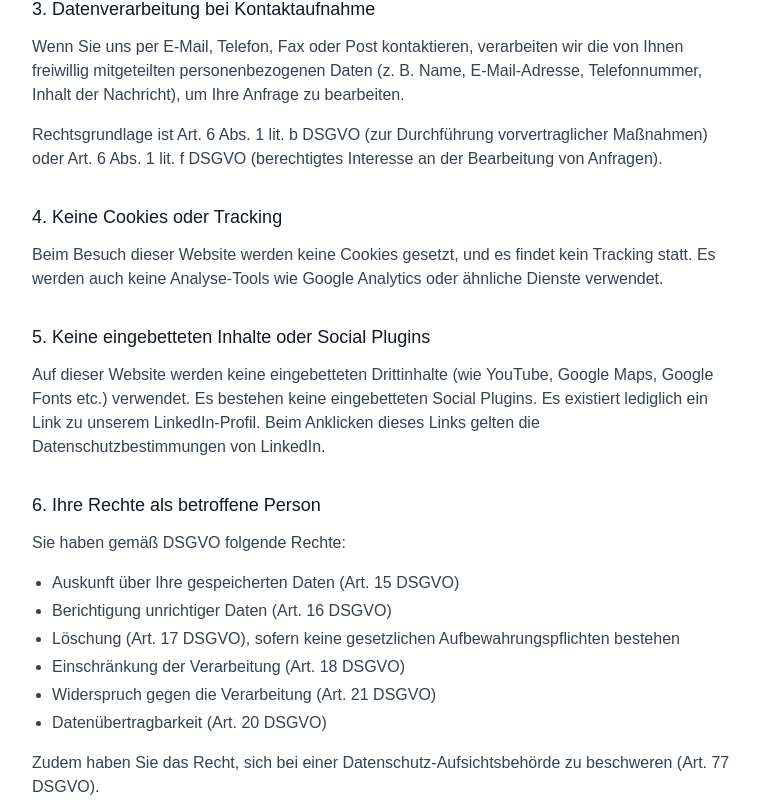
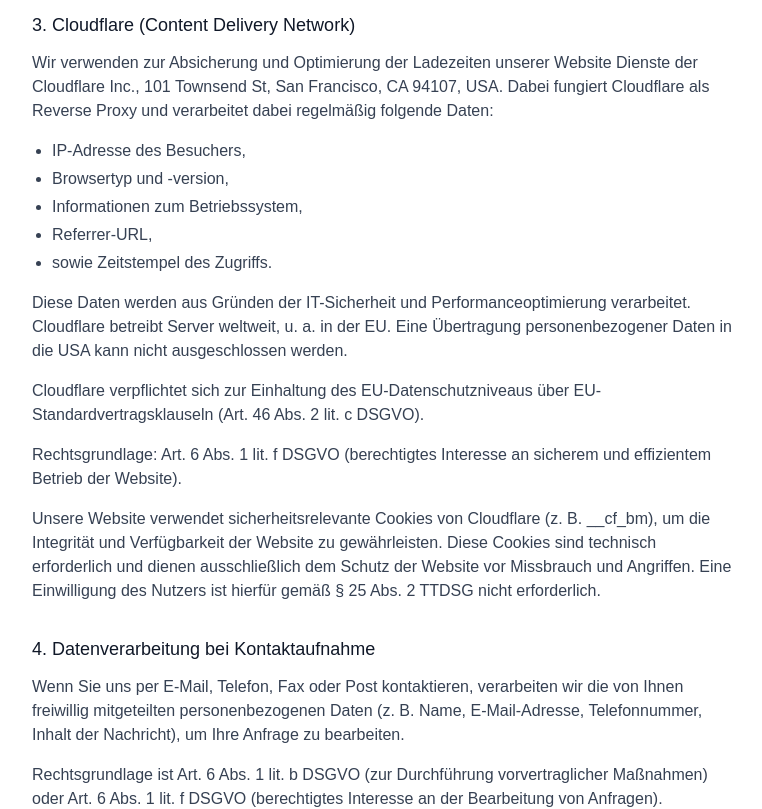
Before and after one commit to fled-dev/jabconsulting-web, a Next.js app: page /datenschutz in a window 1280 px wide. Shown: the part 793-1602 px from the top of the page, without its empty margins (256-1018 px from the left). Built offline with nearby package versions, Linux system fonts and the light colour scheme.

Commit message:
some changes

```diff
--- a/src/app/datenschutz/page.tsx
+++ b/src/app/datenschutz/page.tsx
@@ -8,7 +8,7 @@ export const metadata: Metadata = {
 
 export default function DatenschutzPage() {
   return (
-    <div className="max-w-3xl mx-auto px-6 sm:px-8 py-16 md:py-24">
+    <div className="max-w-3xl mx-auto px-6 sm:px-8 pt-24 pb-16 md:pt-28 md:py-24">
       <h1 className="font-serif text-3xl md:text-4xl font-medium text-gray-900 dark:text-white/95 mb-10">
         Datenschutzerklärung
       </h1>
@@ -62,7 +62,48 @@ export default function DatenschutzPage() {
 
       <section className="mb-8">
         <h2 className="text-lg font-medium text-gray-900 dark:text-white/90 mb-3">
-          3. Datenverarbeitung bei Kontaktaufnahme
+          3. Cloudflare (Content Delivery Network)
+        </h2>
+        <p className="text-gray-700 dark:text-gray-300 mb-4">
+          Wir verwenden zur Absicherung und Optimierung der Ladezeiten unserer
+          Website Dienste der Cloudflare Inc., 101 Townsend St, San Francisco,
+          CA 94107, USA. Dabei fungiert Cloudflare als Reverse Proxy und
+          verarbeitet dabei regelmäßig folgende Daten:
+        </p>
+        <ul className="list-disc pl-5 mb-4 text-gray-700 dark:text-gray-300 space-y-1">
+          <li>IP-Adresse des Besuchers,</li>
+          <li>Browsertyp und -version,</li>
+          <li>Informationen zum Betriebssystem,</li>
+          <li>Referrer-URL,</li>
+          <li>sowie Zeitstempel des Zugriffs.</li>
+        </ul>
+        <p className="text-gray-700 dark:text-gray-300 mb-4">
+          Diese Daten werden aus Gründen der IT-Sicherheit und
+          Performanceoptimierung verarbeitet. Cloudflare betreibt Server
+          weltweit, u. a. in der EU. Eine Übertragung personenbezogener Daten in
+          die USA kann nicht ausgeschlossen werden.
+        </p>
+        <p className="text-gray-700 dark:text-gray-300 mb-4">
+          Cloudflare verpflichtet sich zur Einhaltung des EU-Datenschutzniveaus
+          über EU-Standardvertragsklauseln (Art. 46 Abs. 2 lit. c DSGVO).
+        </p>
+        <p className="text-gray-700 dark:text-gray-300 mb-4">
+          Rechtsgrundlage: Art. 6 Abs. 1 lit. f DSGVO (berechtigtes Interesse an
+          sicherem und effizientem Betrieb der Website).
+        </p>
+        <p className="text-gray-700 dark:text-gray-300 mb-4">
+          Unsere Website verwendet sicherheitsrelevante Cookies von Cloudflare
+          (z. B. __cf_bm), um die Integrität und Verfügbarkeit der Website zu
+          gewährleisten. Diese Cookies sind technisch erforderlich und dienen
+          ausschließlich dem Schutz der Website vor Missbrauch und Angriffen.
+          Eine Einwilligung des Nutzers ist hierfür gemäß § 25 Abs. 2 TTDSG
+          nicht erforderlich.
+        </p>
+      </section>
+
+      <section className="mb-8">
+        <h2 className="text-lg font-medium text-gray-900 dark:text-white/90 mb-3">
+          4. Datenverarbeitung bei Kontaktaufnahme
         </h2>
         <p className="text-gray-700 dark:text-gray-300 mb-4">
           Wenn Sie uns per E-Mail, Telefon, Fax oder Post kontaktieren,
@@ -79,18 +120,20 @@ export default function DatenschutzPage() {
 
       <section className="mb-8">
         <h2 className="text-lg font-medium text-gray-900 dark:text-white/90 mb-3">
-          4. Keine Cookies oder Tracking
+          5. Cookies und Tracking
         </h2>
         <p className="text-gray-700 dark:text-gray-300 mb-4">
-          Beim Besuch dieser Website werden keine Cookies gesetzt, und es findet
-          kein Tracking statt. Es werden auch keine Analyse-Tools wie Google
-          Analytics oder ähnliche Dienste verwendet.
+          Diese Website verwendet ausschließlich technisch notwendige Cookies
+          von Cloudflare zum Schutz vor Missbrauch und Angriffen. Darüber hinaus
+          werden keine weiteren Cookies gesetzt und es findet kein Tracking
+          statt. Es werden auch keine Analyse-Tools wie Google Analytics oder
+          ähnliche Dienste verwendet.
         </p>
       </section>
 
       <section className="mb-8">
         <h2 className="text-lg font-medium text-gray-900 dark:text-white/90 mb-3">
-          5. Keine eingebetteten Inhalte oder Social Plugins
+          6. Keine eingebetteten Inhalte oder Social Plugins
         </h2>
         <p className="text-gray-700 dark:text-gray-300 mb-4">
           Auf dieser Website werden keine eingebetteten Drittinhalte (wie
@@ -103,7 +146,7 @@ export default function DatenschutzPage() {
 
       <section className="mb-8">
         <h2 className="text-lg font-medium text-gray-900 dark:text-white/90 mb-3">
-          6. Ihre Rechte als betroffene Person
+          7. Ihre Rechte als betroffene Person
         </h2>
         <p className="text-gray-700 dark:text-gray-300 mb-4">
           Sie haben gemäß DSGVO folgende Rechte:
--- a/src/app/impressum/page.tsx
+++ b/src/app/impressum/page.tsx
@@ -8,7 +8,7 @@ export const metadata: Metadata = {
 
 export default function ImpressumPage() {
   return (
-    <div className="max-w-3xl mx-auto px-6 sm:px-8 py-16 md:py-24">
+    <div className="max-w-3xl mx-auto px-6 sm:px-8 pt-24 pb-16 md:pt-28 md:py-24">
       <h1 className="font-serif text-3xl md:text-4xl font-medium text-gray-900 dark:text-white/95 mb-10">
         Impressum
       </h1>
```
